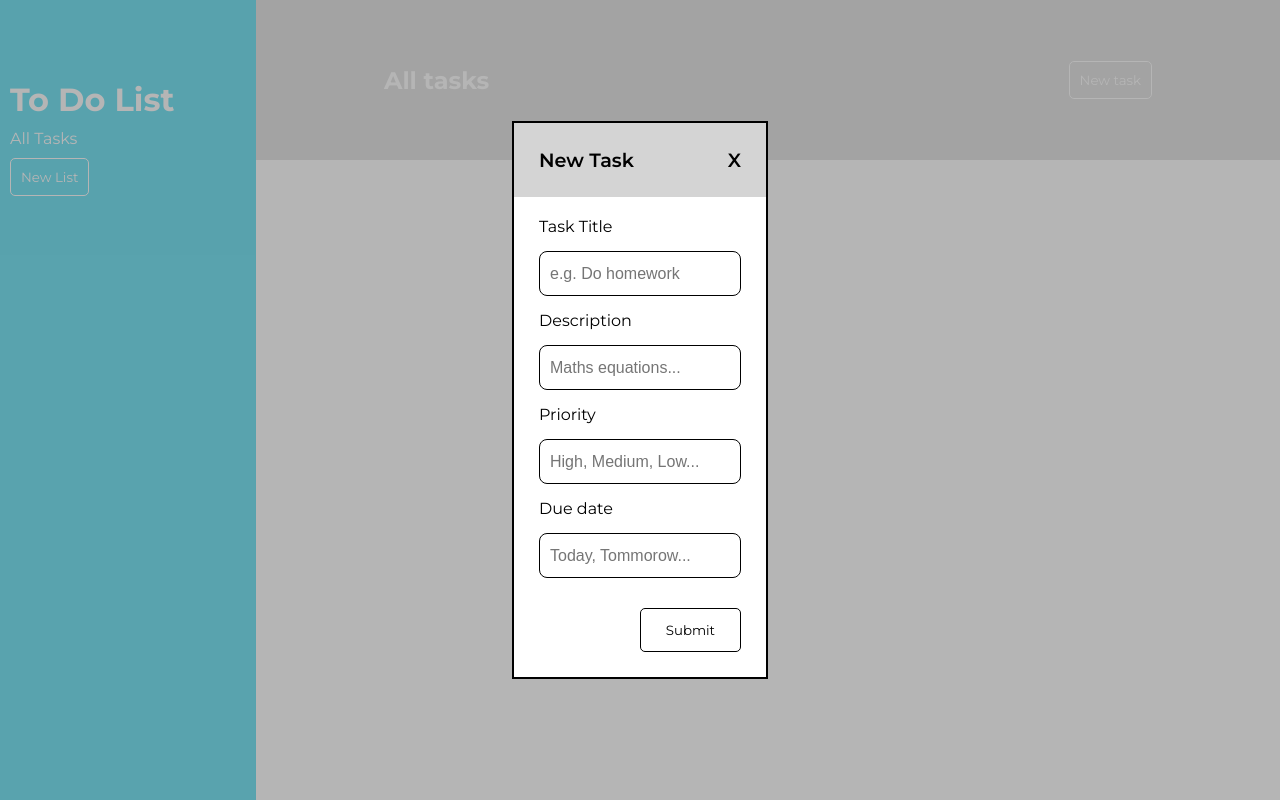
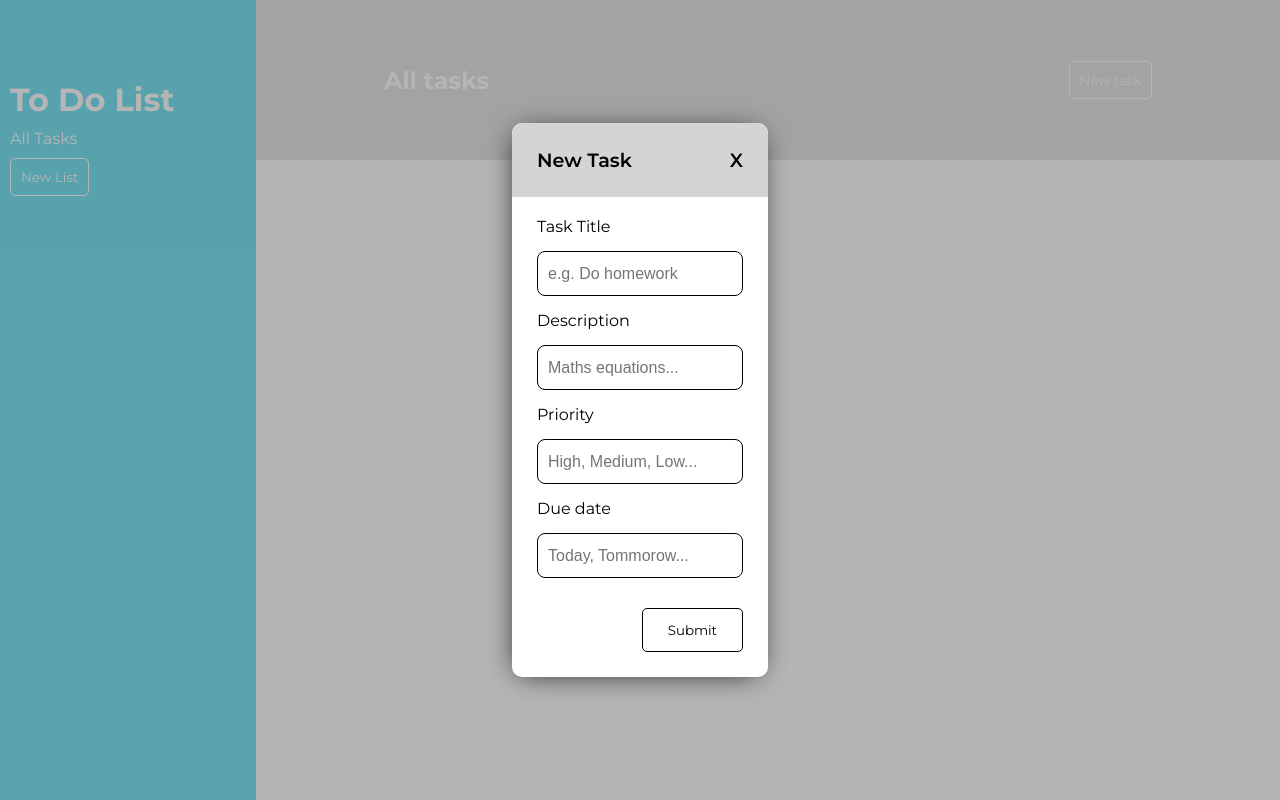
Before and after one commit to Mrsguigles11/todo_list, a website built with webpack: page src/template.html in a window 1280 px wide. Both pictures are taken after a click on the button "New task". Built offline with nearby package versions, Linux system fonts and the light colour scheme.

Commit message:
Add some styling to new task form.

```diff
--- a/src/styles.css
+++ b/src/styles.css
@@ -66,7 +66,7 @@ h3 {
     top: 50%;
     left: 50%;
     transform: translate(-50%, -50%);
-    border: 2px solid black;
+    box-shadow: -2px 3px 30px -9px black ;
     background-color: white;
     z-index: 1;
     flex-direction: column;
@@ -74,6 +74,7 @@ h3 {
     align-items: end;
     width: 20vw;
     padding-bottom: 25px;
+    border-radius: 10px;
 }
 
 .form_header {
@@ -84,6 +85,7 @@ h3 {
     justify-content: space-between;
     font-weight: 600;
     font-size: 1.2rem;
+    border-radius: 10px 10px 0px 0px;
 }
 
 #form_close_button {
```
